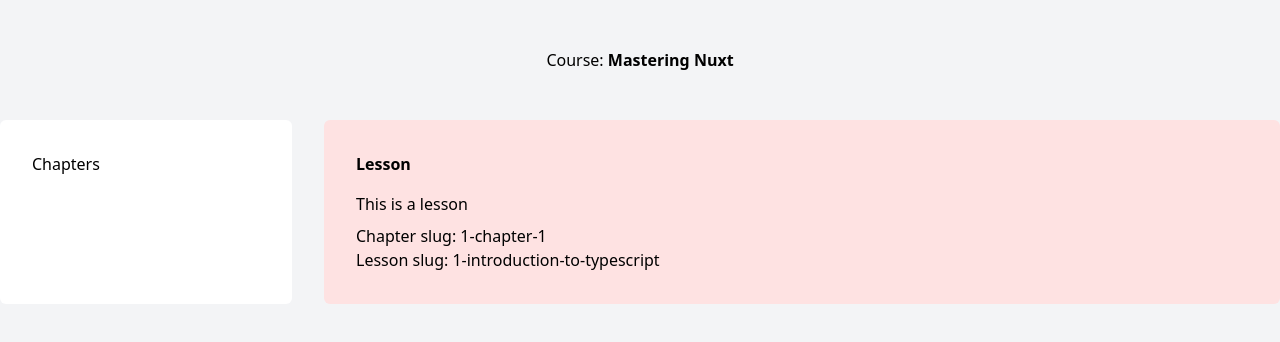
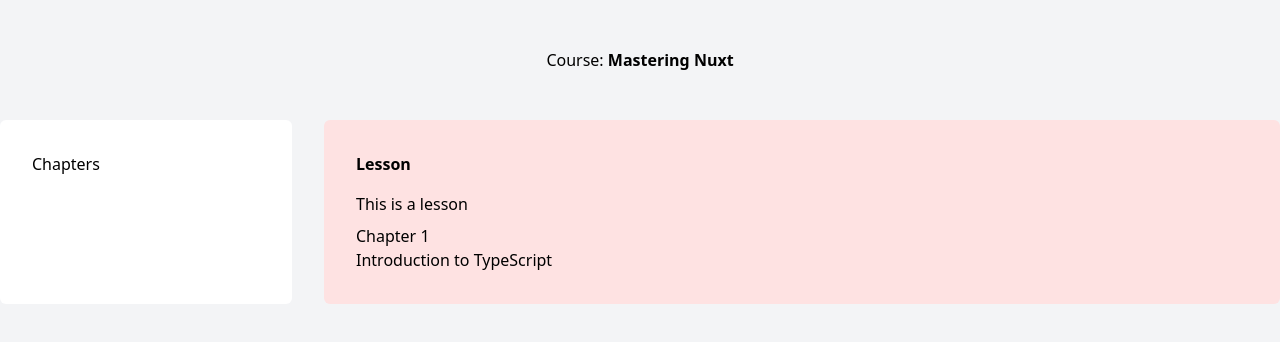
Before and after one commit to PibedeBarr10/mastering-nuxt-3-course, a Nuxt app: page /course/chapter/1-chapter-1/lesson/1-introduction-to-typescript in a window 1280 px wide. Shown: the top 342 px of the page. Built offline with nearby package versions, Linux system fonts and the light colour scheme.

Commit message:
loading in course data

```diff
--- /dev/null
+++ b/composables/useCourse.ts
@@ -0,0 +1,5 @@
+import courseData from '../data/courseData'
+
+export const useCourse = () => {
+    return courseData
+}
--- /dev/null
+++ b/data/courseData.js
@@ -0,0 +1,85 @@
+export default {
+    title: 'TypeScript with Vue.js 3',
+    chapters: [
+        {
+            title: 'Chapter 1',
+            slug: '1-chapter-1',
+            number: 1,
+            lessons: [
+                {
+                    title: 'Introduction to TypeScript',
+                    slug: '1-introduction-to-typescript',
+                    number: 1,
+                    downloadUrl: '',
+                    videoId: 11,
+                    text: `
+                        Abc 1
+                        Def 1
+                    `
+                },
+                {
+                    title: 'TypeScript in Vue Components',
+                    slug: '2-typescript-in-vue-components',
+                    number: 2,
+                    downloadUrl: '',
+                    videoId: 12,
+                    text: `
+                        Abc 1
+                        Def 2
+                    `
+                },
+                {
+                    title: 'Chapter summary',
+                    slug: '3-chapter-summary',
+                    number: 3,
+                    downloadUrl: '',
+                    videoId: 13,
+                    text: `
+                        Abc 1
+                        Def 3
+                    `
+                }
+            ]
+        },
+        {
+            title: 'Chapter 2',
+            slug: '2-chapter-2',
+            number: 2,
+            lessons: [
+                {
+                    title: 'Advanced TypeScript',
+                    slug: '1-advanced-typescript',
+                    number: 1,
+                    downloadUrl: '',
+                    videoId: 21,
+                    text: `
+                        Abc 2
+                        Def 1
+                    `
+                },
+                {
+                    title: 'Advanced TypeScript in Vue Components',
+                    slug: '2-advanced-typescript-in-vue-components',
+                    number: 2,
+                    downloadUrl: '',
+                    videoId: 22,
+                    text: `
+                        Abc 2
+                        Def 2
+                    `
+                },
+                {
+                    title: 'Chapter summary',
+                    slug: '3-chapter-summary',
+                    number: 3,
+                    downloadUrl: '',
+                    videoId: 23,
+                    text: `
+                        Abc 2
+                        Def 3
+                    `
+                }
+            ]
+        }
+    ]
+}
--- a/pages/course/chapter/[chapterSlug]/lesson/[lessonSlug].vue
+++ b/pages/course/chapter/[chapterSlug]/lesson/[lessonSlug].vue
@@ -1,6 +1,21 @@
 <template>
     <h3 class="font-bold mb-4">Lesson</h3>
     <p class="mb-2">This is a lesson</p>
-    <p>Chapter slug: {{ $route.params.chapterSlug }}</p>
-    <p>Lesson slug: {{ $route.params.lessonSlug }}</p>
+    <p>{{ chapter.title }}</p>
+    <p>{{ lesson.title }}</p>
 </template>
+
+<script setup>
+const course = useCourse()
+const route = useRoute()
+
+const chapter = computed(() => {
+    return course.chapters.find(
+        (chapter) => chapter.slug === route.params.chapterSlug)
+})
+
+const lesson = computed(() => {
+    return chapter.value.lessons.find(
+        (lesson) => lesson.slug === route.params.lessonSlug)
+})
+</script>
```
Also changed, not shown: .recap/chapter-1/1.5-loading-in-course-data.md (added).
